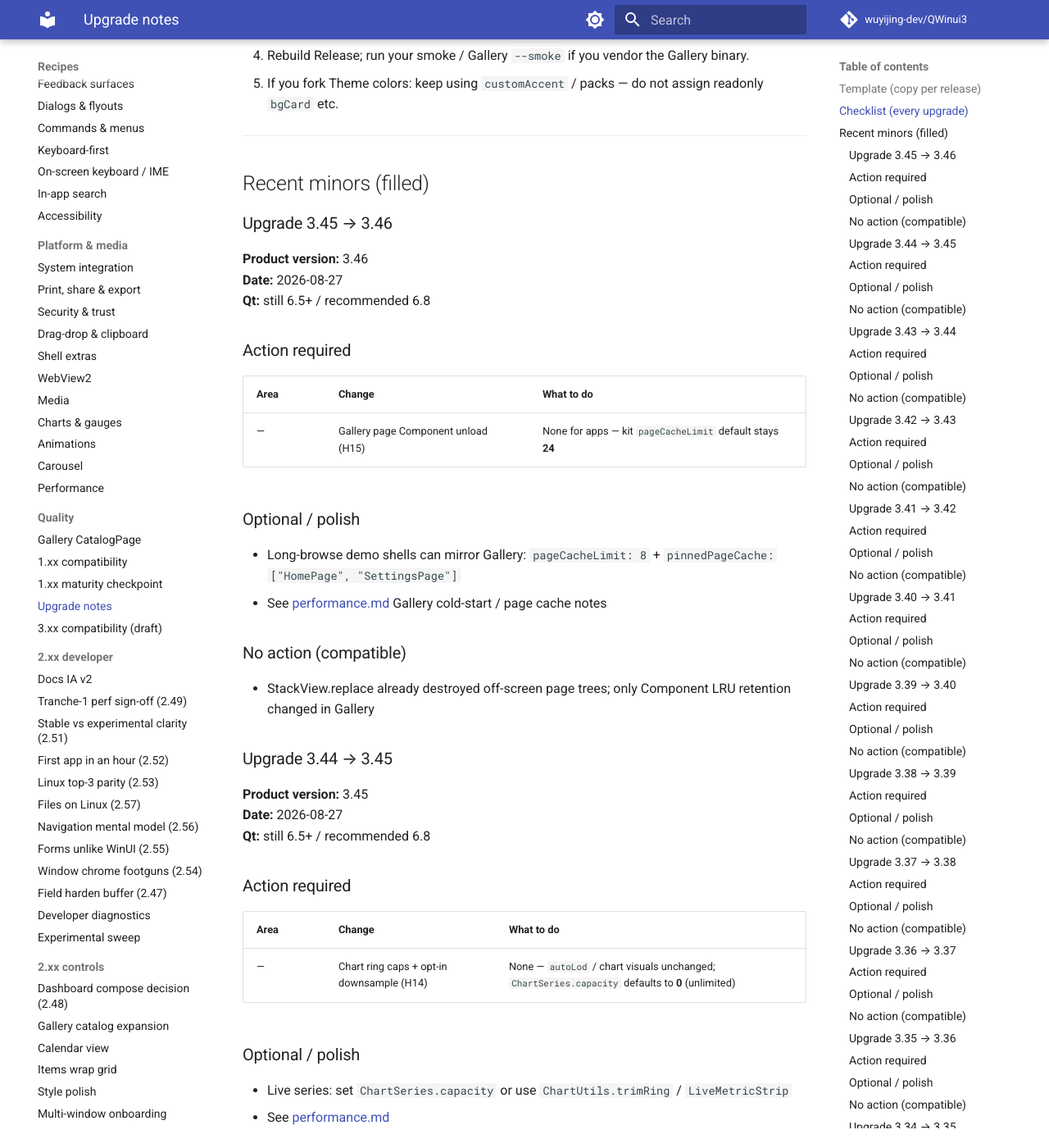
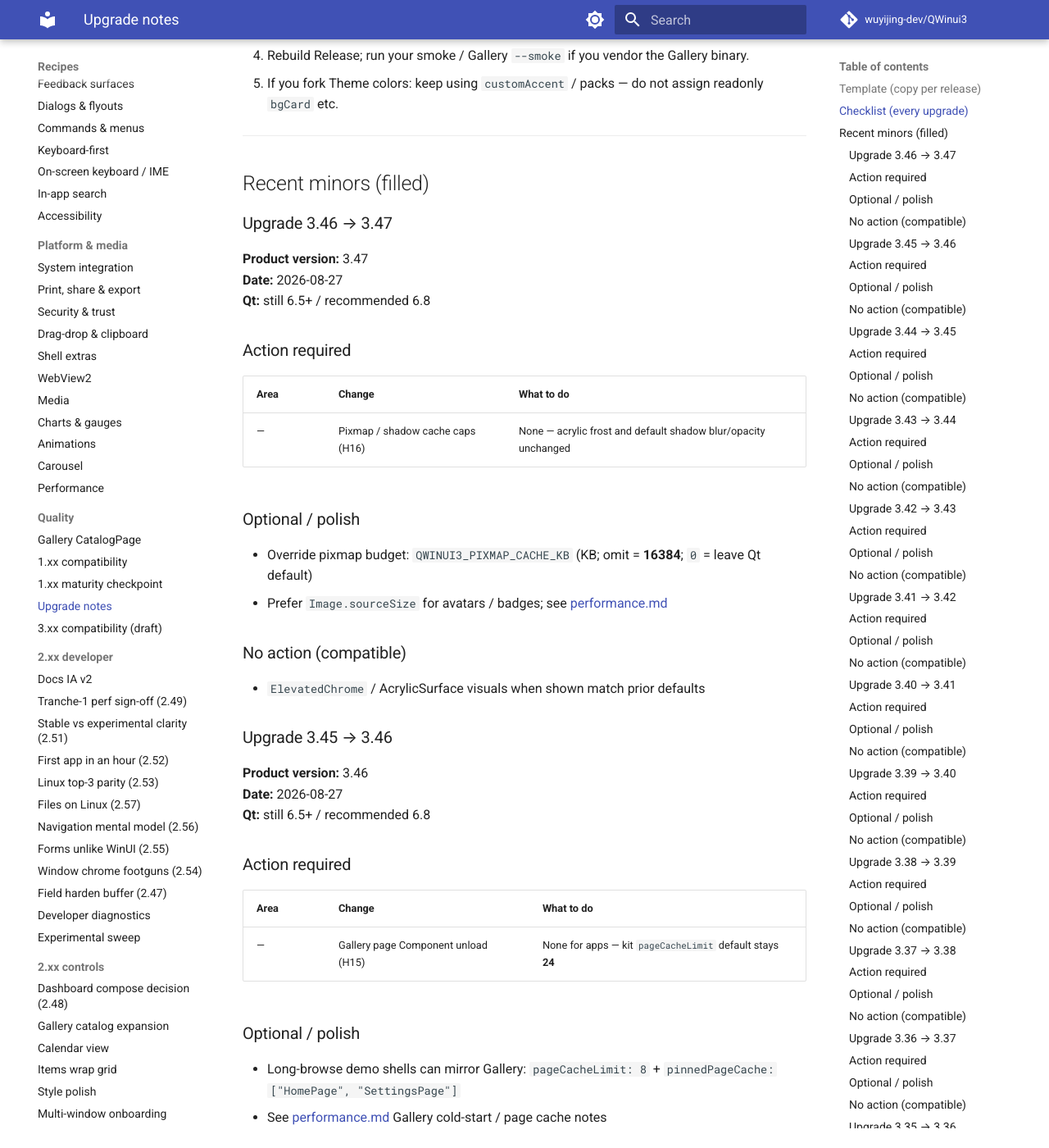
Before and after one commit to wuyijing-dev/QWinui3, an MkDocs documentation site: the page built from docs/upgrade-notes.md, in a window 1280 px wide and 1400 px high, scrolled down 1111 px. Shown: the whole window at 82% size. Built offline with MkDocs 1.6.1 and Material for MkDocs 9.7.7, drawn with Linux system fonts in a browser that asks for light colours; comment, search, counter and statistics services are not loaded.

Commit message:
Ship 3.47 pixmap and shadow cache caps without lowering acrylic quality (H16).
Bound QPixmapCache and iconFont LRU, free ElevatedChrome MultiEffect FBOs when hidden, and document that AcrylicSurface has no kit blur pool.

```diff
--- a/CMakeLists.txt
+++ b/CMakeLists.txt
@@ -17,7 +17,7 @@ set(CMAKE_EXPORT_COMPILE_COMMANDS ON)
 
 # Product version is X.YY (two-digit minor), e.g. 1.00, 1.01, 1.10.
 # Git tags / packages use v${QWINUI3_VERSION}. CMake needs major.minor.patch.
-set(QWINUI3_VERSION "3.46")
+set(QWINUI3_VERSION "3.47")
 if(NOT QWINUI3_VERSION MATCHES "^[0-9]+\\.[0-9][0-9]$")
     message(FATAL_ERROR "QWINUI3_VERSION must be X.YY (two-digit minor), got '${QWINUI3_VERSION}'")
 endif()
--- a/docs/checkpoint-390.md
+++ b/docs/checkpoint-390.md
@@ -27,7 +27,7 @@
 | Wave | Slices | IDs | Status |
 |------|--------|-----|--------|
 | Cold start | **3.34…3.40** | **S10–S17** | **Shipped** — see [Cold start sign-off](#cold-start-sign-off-s10s17--340) |
-| Memory | **3.41…3.48** | **H10–H17** | **3.41–3.46** shipped · rest Planned |
+| Memory | **3.41…3.48** | **H10–H17** | **3.41–3.47** shipped · **H17** Planned |
 | Silent runtime | **3.49…3.55** | **C20–C26** | Planned |
 | Control depth | **3.56…3.72** | **D30–D54** | Planned |
 | Platform + package | **3.73…3.82** | **P10–P12 · K10–K16** | Planned |
--- a/docs/upgrade-notes.md
+++ b/docs/upgrade-notes.md
@@ -46,6 +46,24 @@ Maintainers: append a filled section below when a slice has consumer-visible bre
 ---
 
 ## Recent minors (filled)
+
+### Upgrade 3.46 → 3.47
+
+**Product version:** 3.47
+**Date:** 2026-08-27
+**Qt:** still 6.5+ / recommended 6.8
+
+### Action required
+| Area | Change | What to do |
+|------|--------|------------|
+| — | Pixmap / shadow cache caps (H16) | None — acrylic frost and default shadow blur/opacity unchanged |
+
+### Optional / polish
+- Override pixmap budget: `QWINUI3_PIXMAP_CACHE_KB` (KB; omit = **16384**; `0` = leave Qt default)
+- Prefer `Image.sourceSize` for avatars / badges; see [performance.md](performance.md#image--shadow--acrylic-caches-347-h16)
+
+### No action (compatible)
+- `ElevatedChrome` / AcrylicSurface visuals when shown match prior defaults
 
 ### Upgrade 3.45 → 3.46
 
```
Also changed, not shown: ROADMAP.md (+4 -4 lines), docs/performance.md (+15 -1 lines), docs/roadmap.md (+2 -2 lines), 7 other files.
